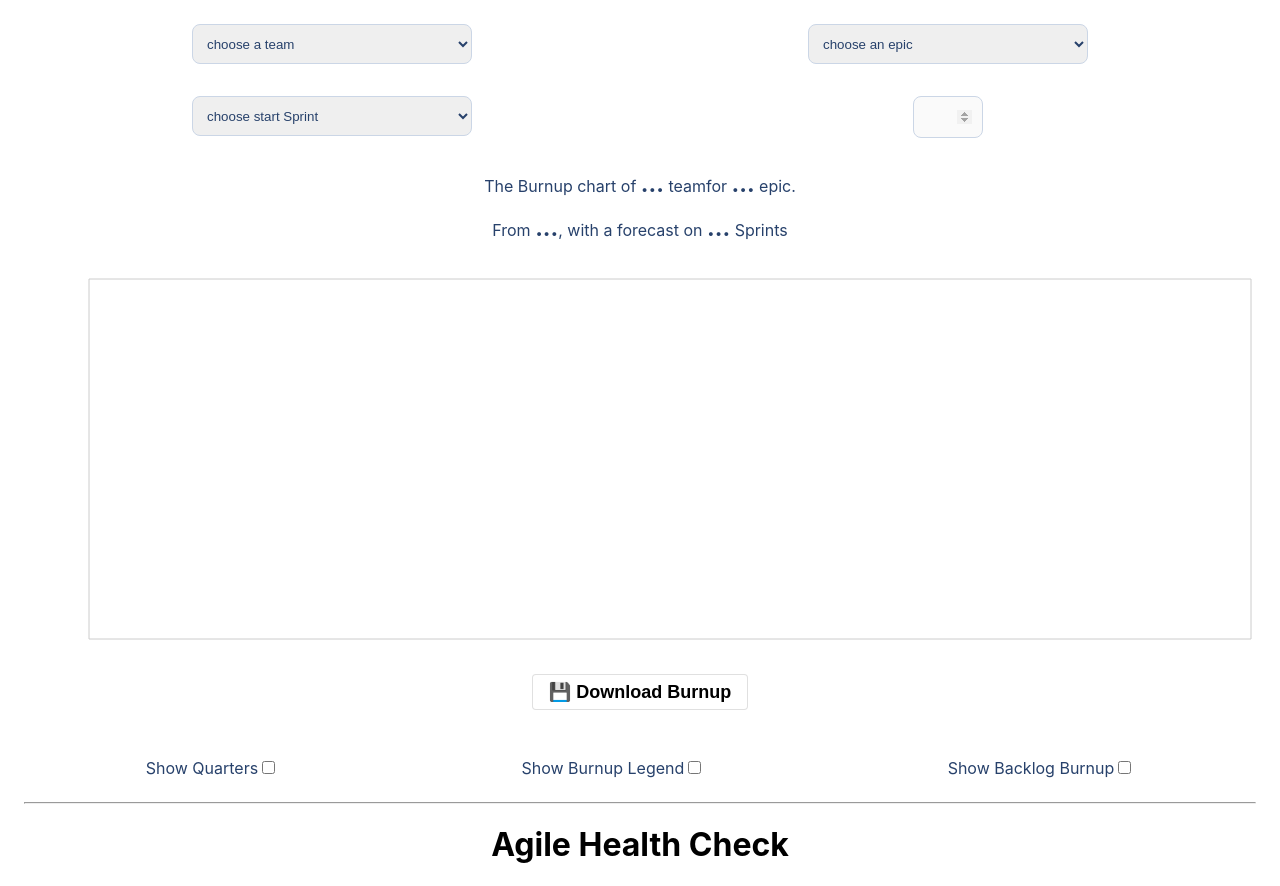
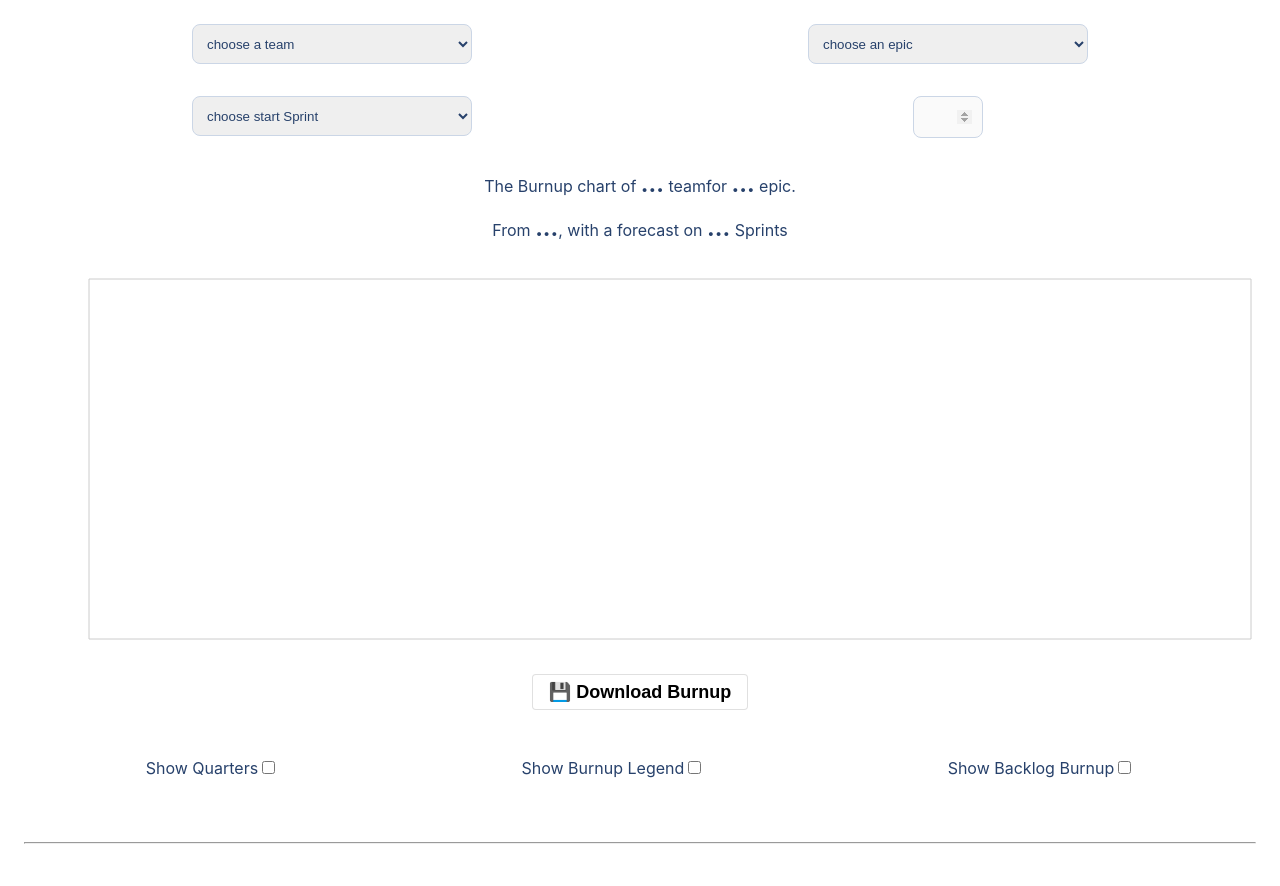
Before and after one commit to guyoome/agile-metrics, a React (Create React App) app: page / in a window 1280 px wide. Shown: the top 886 px of the page. Built offline with nearby package versions, Linux system fonts and the light colour scheme.

Commit message:
hr add margin

```diff
--- a/src/App.css
+++ b/src/App.css
@@ -38,3 +38,8 @@
     transform: rotate(360deg);
   }
 }
+
+hr{
+  margin-top: 48px;
+  margin-bottom: 48px;
+}
```
